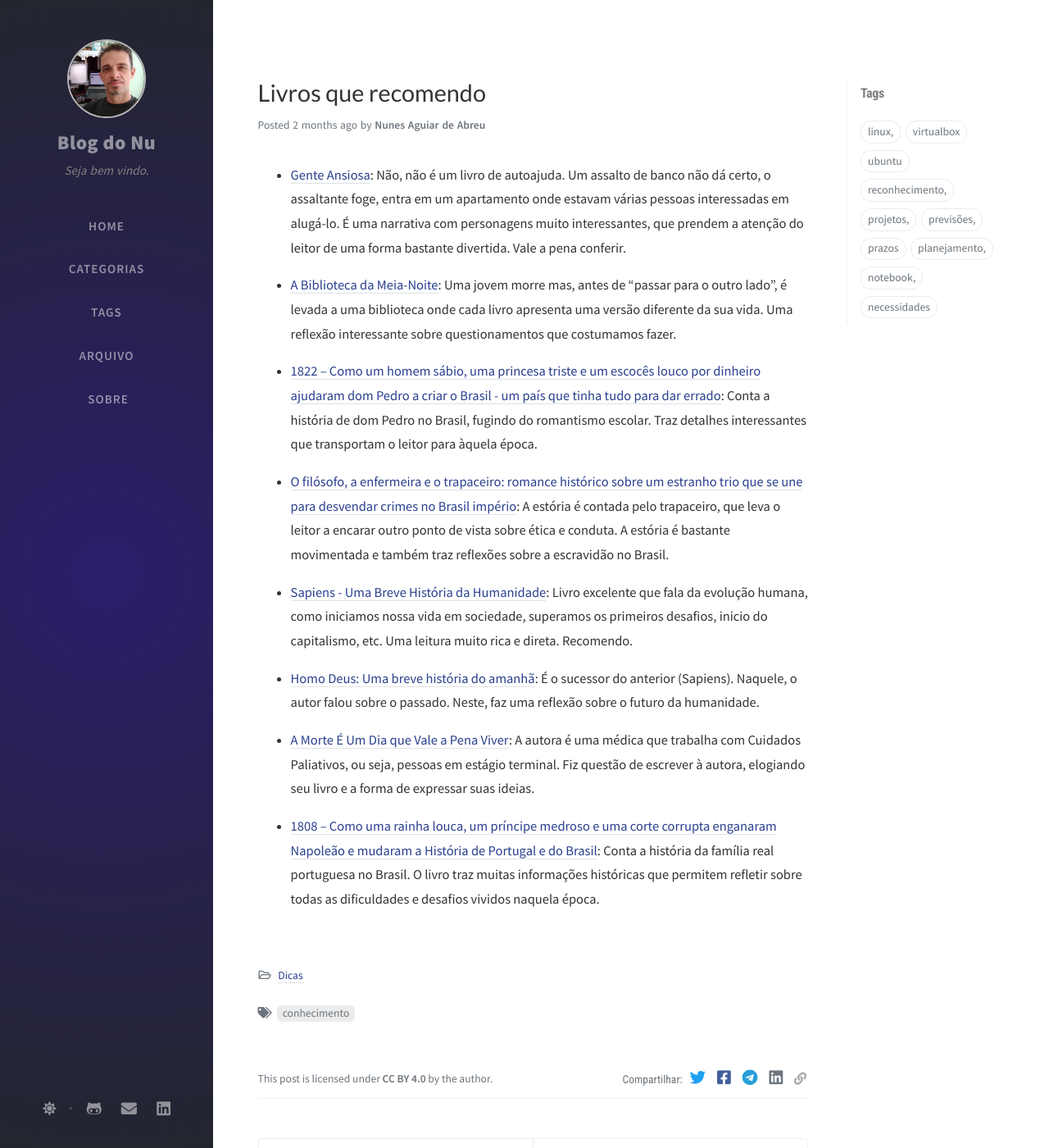
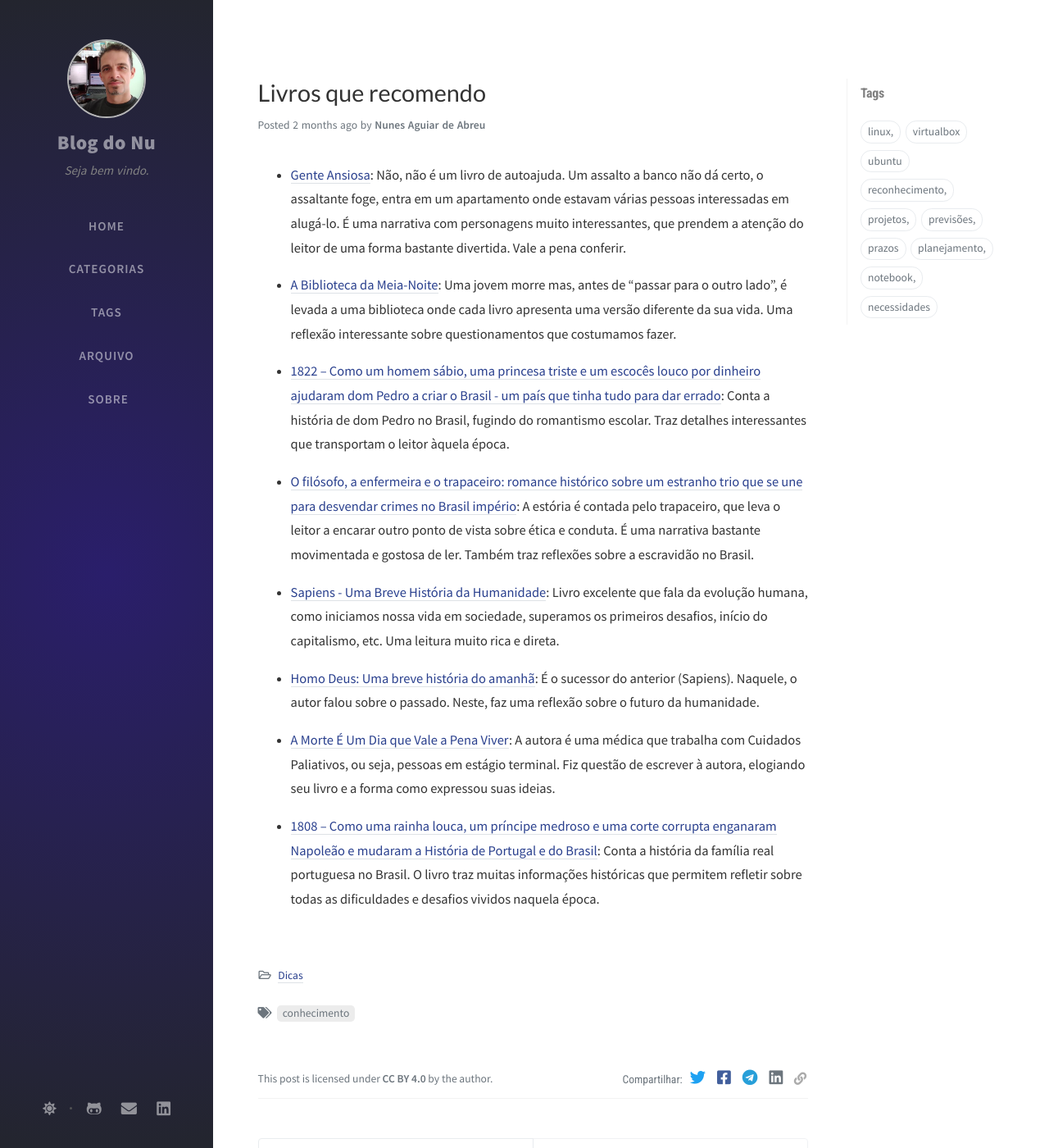
Before and after one commit to nunesabreu/blog, a Jekyll site: the page built from _posts/2021-12-22-livros-que-recomendo.md, in a window 1280 px wide and 1400 px high. Shown: the whole window at 82% size. Built offline with Jekyll 4.4.1, drawn with Linux system fonts in a browser that asks for light colours; nearby versions of some CDN libraries; comment, search, counter and statistics services are not loaded.

Commit message:
* Ajustes no post livros que recomendo

```diff
--- a/_posts/2021-12-22-livros-que-recomendo.md
+++ b/_posts/2021-12-22-livros-que-recomendo.md
@@ -3,21 +3,21 @@ title: Livros que recomendo
 date: 2021-12-22 23:13:00
 tags: conhecimento
 category: Dicas
-thumbnail: /assets/img/book.jpeg
+thumbnail: /assets/img/book.jpg
 ---
 
-- [Gente Ansiosa](https://www.amazon.com.br/gp/product/B09B9KZN9P/ref=ppx_yo_dt_b_d_asin_title_o00?ie=UTF8&psc=1): Não, não é um livro de autoajuda. Um assalto de banco não dá certo, o assaltante foge, entra em um apartamento onde estavam várias pessoas interessadas em alugá-lo. É uma narrativa com personagens muito interessantes, que prendem a atenção do leitor de uma forma bastante divertida. Vale a pena conferir.
+- [Gente Ansiosa](https://www.amazon.com.br/gp/product/B09B9KZN9P/ref=ppx_yo_dt_b_d_asin_title_o00?ie=UTF8&psc=1): Não, não é um livro de autoajuda. Um assalto a banco não dá certo, o assaltante foge, entra em um apartamento onde estavam várias pessoas interessadas em alugá-lo. É uma narrativa com personagens muito interessantes, que prendem a atenção do leitor de uma forma bastante divertida. Vale a pena conferir.
 
 - [A Biblioteca da Meia-Noite](https://www.amazon.com.br/gp/product/B09BKDLD4F/ref=ppx_yo_dt_b_d_asin_title_o02?ie=UTF8&psc=1): Uma jovem morre mas, antes de "passar para o outro lado", é levada a uma biblioteca onde cada livro apresenta uma versão diferente da sua vida. Uma reflexão interessante sobre questionamentos que costumamos fazer.
 
-- [1822 – Como um homem sábio, uma princesa triste e um escocês louco por dinheiro ajudaram dom Pedro a criar o Brasil - um país que tinha tudo para dar errado](https://www.amazon.com.br/gp/product/B014I5JKDU/ref=ppx_yo_dt_b_d_asin_title_o04?ie=UTF8&psc=1): Conta a história de dom Pedro no Brasil, fugindo do romantismo escolar. Traz detalhes interessantes que transportam o leitor para àquela época.
+- [1822 – Como um homem sábio, uma princesa triste e um escocês louco por dinheiro ajudaram dom Pedro a criar o Brasil - um país que tinha tudo para dar errado](https://www.amazon.com.br/gp/product/B014I5JKDU/ref=ppx_yo_dt_b_d_asin_title_o04?ie=UTF8&psc=1): Conta a história de dom Pedro no Brasil, fugindo do romantismo escolar. Traz detalhes interessantes que transportam o leitor àquela época.
 
-- [O filósofo, a enfermeira e o trapaceiro: romance histórico sobre um estranho trio que se une para desvendar crimes no Brasil império](https://www.amazon.com.br/gp/product/B088KTRZ17/ref=ppx_yo_dt_b_d_asin_title_o06?ie=UTF8&psc=1): A estória é contada pelo trapaceiro, que leva o leitor a encarar outro ponto de vista sobre ética e conduta. A estória é bastante movimentada e também traz reflexões sobre a escravidão no Brasil.
+- [O filósofo, a enfermeira e o trapaceiro: romance histórico sobre um estranho trio que se une para desvendar crimes no Brasil império](https://www.amazon.com.br/gp/product/B088KTRZ17/ref=ppx_yo_dt_b_d_asin_title_o06?ie=UTF8&psc=1): A estória é contada pelo trapaceiro, que leva o leitor a encarar outro ponto de vista sobre ética e conduta. É uma narrativa bastante movimentada e gostosa de ler. Também traz reflexões sobre a escravidão no Brasil.
 
-- [Sapiens - Uma Breve História da Humanidade](https://www.amazon.com.br/Sapiens-Uma-Breve-Hist%C3%B3ria-Humanidade/dp/8525432180/ref=sr_1_2?crid=2S3XQAMUM8G08&keywords=sapiens+uma+breve+historia+da+humanidade&qid=1640226023&sprefix=sapiens+%2Caps%2C263&sr=8-2&ufe=app_do%3Aamzn1.fos.6d798eae-cadf-45de-946a-f477d47705b9): Livro excelente que fala da evolução humana, como iniciamos nossa vida em sociedade, superamos os primeiros desafios, inicio do capitalismo, etc. Uma leitura muito rica e direta. Recomendo.
+- [Sapiens - Uma Breve História da Humanidade](https://www.amazon.com.br/Sapiens-Uma-Breve-Hist%C3%B3ria-Humanidade/dp/8525432180/ref=sr_1_2?crid=2S3XQAMUM8G08&keywords=sapiens+uma+breve+historia+da+humanidade&qid=1640226023&sprefix=sapiens+%2Caps%2C263&sr=8-2&ufe=app_do%3Aamzn1.fos.6d798eae-cadf-45de-946a-f477d47705b9): Livro excelente que fala da evolução humana, como iniciamos nossa vida em sociedade, superamos os primeiros desafios, início do capitalismo, etc. Uma leitura muito rica e direta.
 
 - [Homo Deus: Uma breve história do amanhã](https://www.amazon.com.br/gp/product/B01LXCJTO4/ref=ppx_yo_dt_b_d_asin_title_o05?ie=UTF8&psc=1): É o sucessor do anterior (Sapiens). Naquele, o autor falou sobre o passado. Neste, faz uma reflexão sobre o futuro da humanidade.
 
-- [A Morte É Um Dia que Vale a Pena Viver](https://www.amazon.com.br/gp/product/8544104401/ref=ppx_yo_dt_b_asin_title_o02_s00?ie=UTF8&psc=1): A autora é uma médica que trabalha com Cuidados Paliativos, ou seja, pessoas em estágio terminal. Fiz questão de escrever à autora, elogiando seu livro e a forma de expressar suas ideias.
+- [A Morte É Um Dia que Vale a Pena Viver](https://www.amazon.com.br/gp/product/8544104401/ref=ppx_yo_dt_b_asin_title_o02_s00?ie=UTF8&psc=1): A autora é uma médica que trabalha com Cuidados Paliativos, ou seja, pessoas em estágio terminal. Fiz questão de escrever à autora, elogiando seu livro e a forma como expressou suas ideias.
 
 - [1808 – Como uma rainha louca, um príncipe medroso e uma corte corrupta enganaram Napoleão e mudaram a História de Portugal e do Brasil](https://www.amazon.com.br/gp/product/B00MW7ACMA/ref=ppx_yo_dt_b_d_asin_title_o00?ie=UTF8&psc=1): Conta a história da família real portuguesa no Brasil. O livro traz muitas informações históricas que permitem refletir sobre todas as dificuldades e desafios vividos naquela época.
```
Also changed, not shown: assets/img/book.jpg (renamed from assets/img/book.jpeg).
